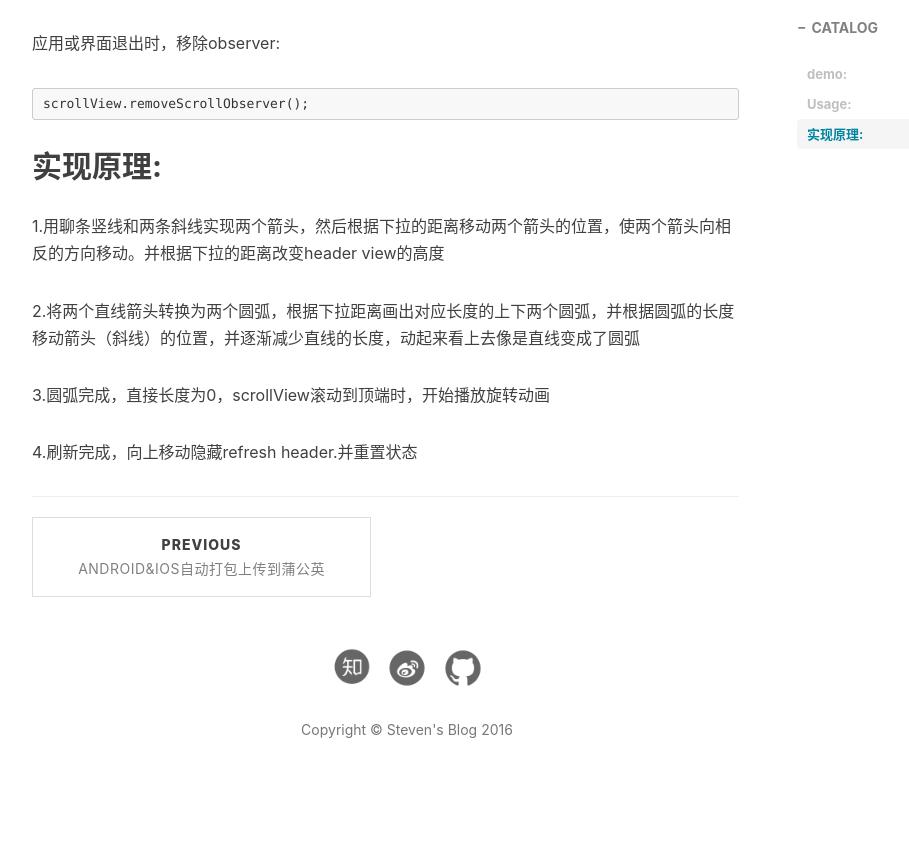
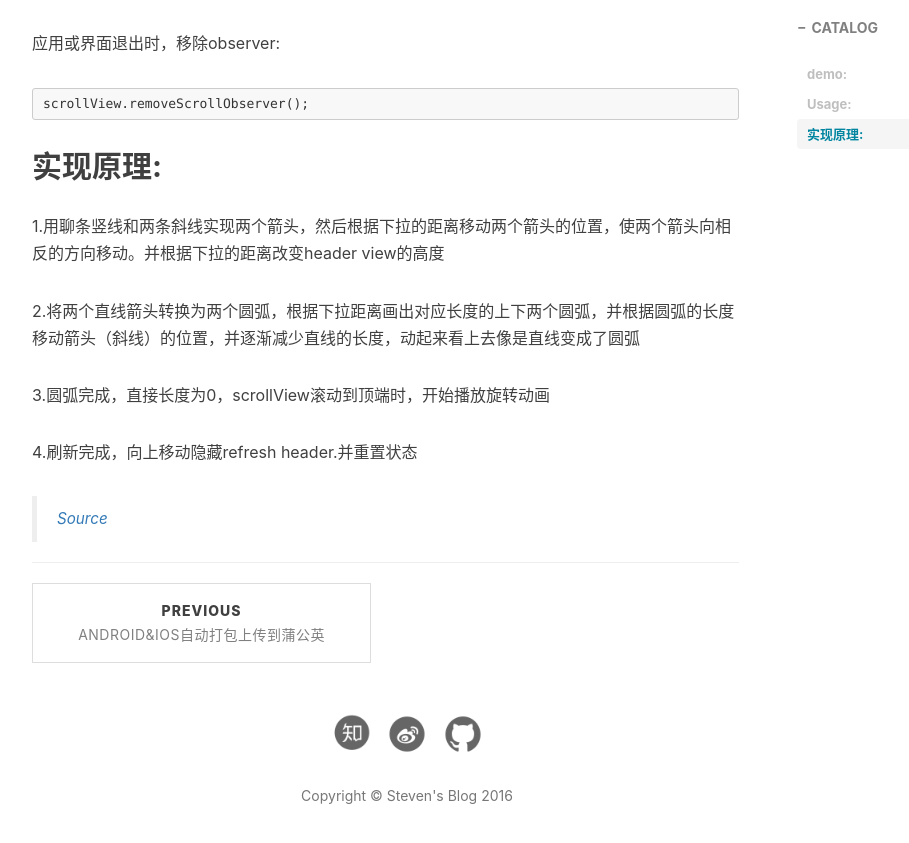
Before and after one commit to StevenDXC/Blog, a Jekyll site: the page built from _posts/2016-09-12-Refreshview.md, in a window 1280 px wide and 900 px high, scrolled down 1366 px. Shown: the top 843 px of the window, without its empty margins (233-1142 px from the left). Built offline with Jekyll 4.4.1, drawn with Linux system fonts in a browser that asks for light colours; nearby versions of some CDN libraries; Markdown is read by kramdown in place of the engine named in the settings; comment, search, counter and statistics services are not loaded.

Commit message:
Update 2016-09-12-Refreshview.md

```diff
--- a/_posts/2016-09-12-Refreshview.md
+++ b/_posts/2016-09-12-Refreshview.md
@@ -54,3 +54,6 @@ scrollView.removeScrollObserver();
 3.圆弧完成，直接长度为0，scrollView滚动到顶端时，开始播放旋转动画
 
 4.刷新完成，向上移动隐藏refresh header.并重置状态
+
+
+>[Source](https://github.com/StevenDXC/DxRefreshView)
```
